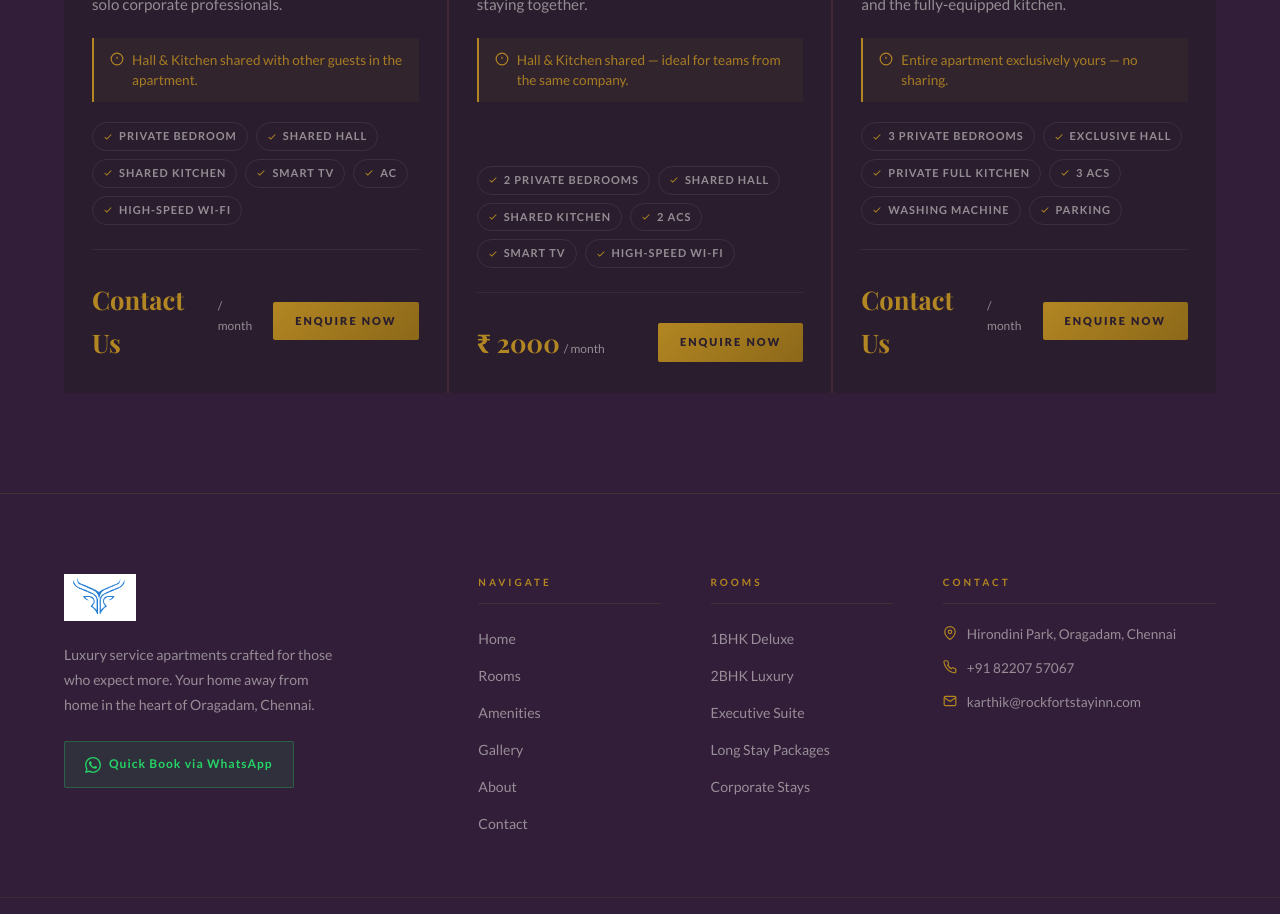
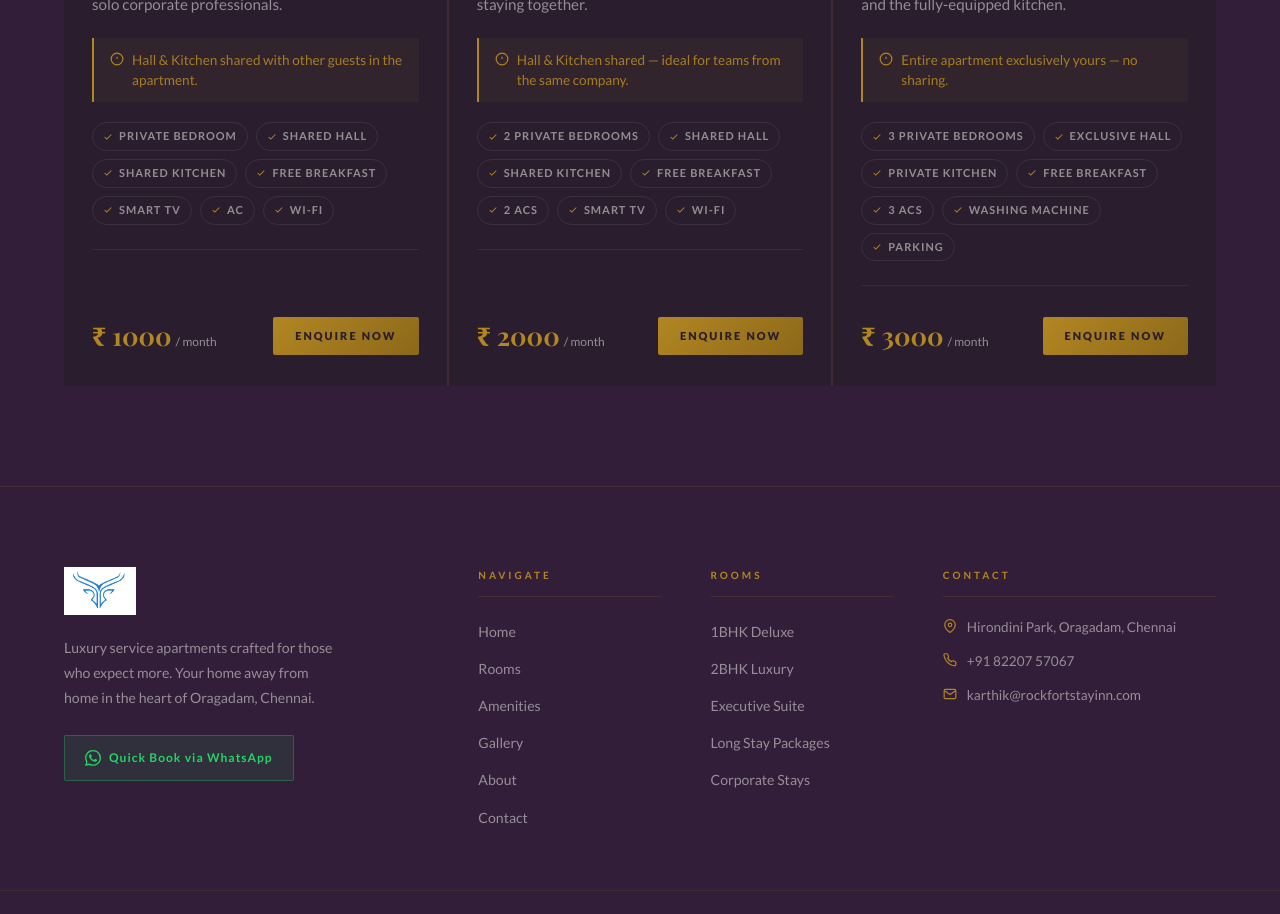
Before and after one commit to GOKULDEV0/rockfortstayinn_website, a React (Vite) app: page /rooms in a window 1280 px wide. Shown: the part 1720-2634 px from the top of the page. Built offline with nearby package versions, Linux system fonts and the light colour scheme; a web font is replaced by a local one.

Commit message:
Update prices, fix room footer alignment, and add Free Breakfast amenities

```diff
--- a/src/components/Amenities.jsx
+++ b/src/components/Amenities.jsx
@@ -3,6 +3,7 @@ import { motion, useInView } from 'framer-motion'
 import './Amenities.css'
 
 const amenities = [
+  { icon: '🥐', title: 'Free Breakfast', desc: 'Complimentary morning breakfast for all guests. Other meals are available on a paid basis.' },
   { icon: '🛜', title: 'High-Speed Wi-Fi', desc: 'Blazing fast internet for work calls, streaming, and daily use — always reliable.' },
   { icon: '❄️', title: 'Air Conditioning', desc: 'Individual AC units in every private bedroom for perfect personal comfort.' },
   { icon: '📺', title: 'Smart TV', desc: 'Premium Smart TV in the shared hall — Netflix, Prime, and all OTT platforms.' },
--- a/src/components/Rooms.css
+++ b/src/components/Rooms.css
@@ -187,7 +187,6 @@
 
 /* Features */
 .room-features {
-  margin-top: auto;
   display: flex;
   flex-wrap: wrap;
   gap: 8px;
@@ -214,6 +213,7 @@
 
 /* Footer */
 .room-footer {
+  margin-top: auto;
   display: flex;
   align-items: center;
   justify-content: space-between;
--- a/src/components/Rooms.jsx
+++ b/src/components/Rooms.jsx
@@ -10,9 +10,9 @@ const rooms = [
     desc: 'One private, fully-furnished bedroom in our 3-bedroom apartment. The hall and kitchen are comfortable shared common areas — ideal for solo corporate professionals.',
     size: 'Private Bedroom',
     guests: '1-2 Guests',
-    price: 'Contact Us',
+    price: '₹ 1000',
     period: '/ month',
-    features: ['Private Bedroom', 'Shared Hall', 'Shared Kitchen', 'Smart TV', 'AC', 'High-Speed Wi-Fi'],
+    features: ['Private Bedroom', 'Shared Hall', 'Shared Kitchen', 'Free Breakfast', 'Smart TV', 'AC', 'Wi-Fi'],
     tag: 'Most Flexible',
     image: 'https://images.unsplash.com/photo-1560448204-e02f11c3d0e2?ixlib=rb-4.0.3&auto=format&fit=crop&w=800&q=80',
     accentPos: 'top-right',
@@ -27,7 +27,7 @@ const rooms = [
     guests: '2-4 Guests',
     price: '₹ 2000',
     period: '/ month',
-    features: ['2 Private Bedrooms', 'Shared Hall', 'Shared Kitchen', '2 ACs', 'Smart TV', 'High-Speed Wi-Fi'],
+    features: ['2 Private Bedrooms', 'Shared Hall', 'Shared Kitchen', 'Free Breakfast', '2 ACs', 'Smart TV', 'Wi-Fi'],
     tag: 'Great for Colleagues',
     image: 'https://images.unsplash.com/photo-1522708323590-d24dbb6b0267?ixlib=rb-4.0.3&auto=format&fit=crop&w=800&q=80',
     accentPos: 'bottom-left',
@@ -40,9 +40,9 @@ const rooms = [
     desc: 'Book the entire 3-bedroom apartment exclusively for your family or group. You get complete private use of all 3 bedrooms, the hall, and the fully-equipped kitchen.',
     size: 'Entire Apartment',
     guests: 'Up to 6 Guests',
-    price: 'Contact Us',
+    price: '₹ 3000',
     period: '/ month',
-    features: ['3 Private Bedrooms', 'Exclusive Hall', 'Private Full Kitchen', '3 ACs', 'Washing Machine', 'Parking'],
+    features: ['3 Private Bedrooms', 'Exclusive Hall', 'Private Kitchen', 'Free Breakfast', '3 ACs', 'Washing Machine', 'Parking'],
     tag: 'Best for Families',
     image: 'https://images.unsplash.com/photo-1582719478250-c89cae4dc85b?ixlib=rb-4.0.3&auto=format&fit=crop&w=800&q=80',
     accentPos: 'top-left',
--- a/src/pages/Home.jsx
+++ b/src/pages/Home.jsx
@@ -24,21 +24,21 @@ const roomTeasers = [
     type: 'Single Room',
     desc: 'One private, fully-furnished bedroom in our 3-bedroom apartment. The hall and kitchen are shared common areas — ideal for solo corporate professionals.',
     tag: 'Most Flexible',
-    features: ['Private Bedroom', 'Shared Hall', 'Shared Kitchen', 'AC', 'Wi-Fi'],
+    features: ['Private Bedroom', 'Shared Hall', 'Shared Kitchen', 'Free Breakfast', 'AC'],
     link: '/rooms',
   },
   {
     type: 'Two Rooms',
     desc: 'Two private bedrooms with shared hall and kitchen. Perfect for two colleagues from the same company staying together comfortably.',
     tag: 'Best for Colleagues',
-    features: ['2 Private Bedrooms', 'Shared Hall', 'Shared Kitchen', '2 ACs', 'Wi-Fi'],
+    features: ['2 Private Bedrooms', 'Shared Hall', 'Shared Kitchen', 'Free Breakfast', '2 ACs'],
     link: '/rooms',
   },
   {
     type: 'Full Apartment',
     desc: 'Book all 3 bedrooms exclusively for your family or group. Complete private use of the entire apartment — bedrooms, hall, and kitchen.',
     tag: 'Best for Families',
-    features: ['3 Bedrooms', 'Private Hall', 'Private Kitchen', 'Washing Machine', 'Parking'],
+    features: ['3 Bedrooms', 'Private Hall', 'Private Kitchen', 'Free Breakfast', 'Parking'],
     link: '/rooms',
   },
 ]
```
